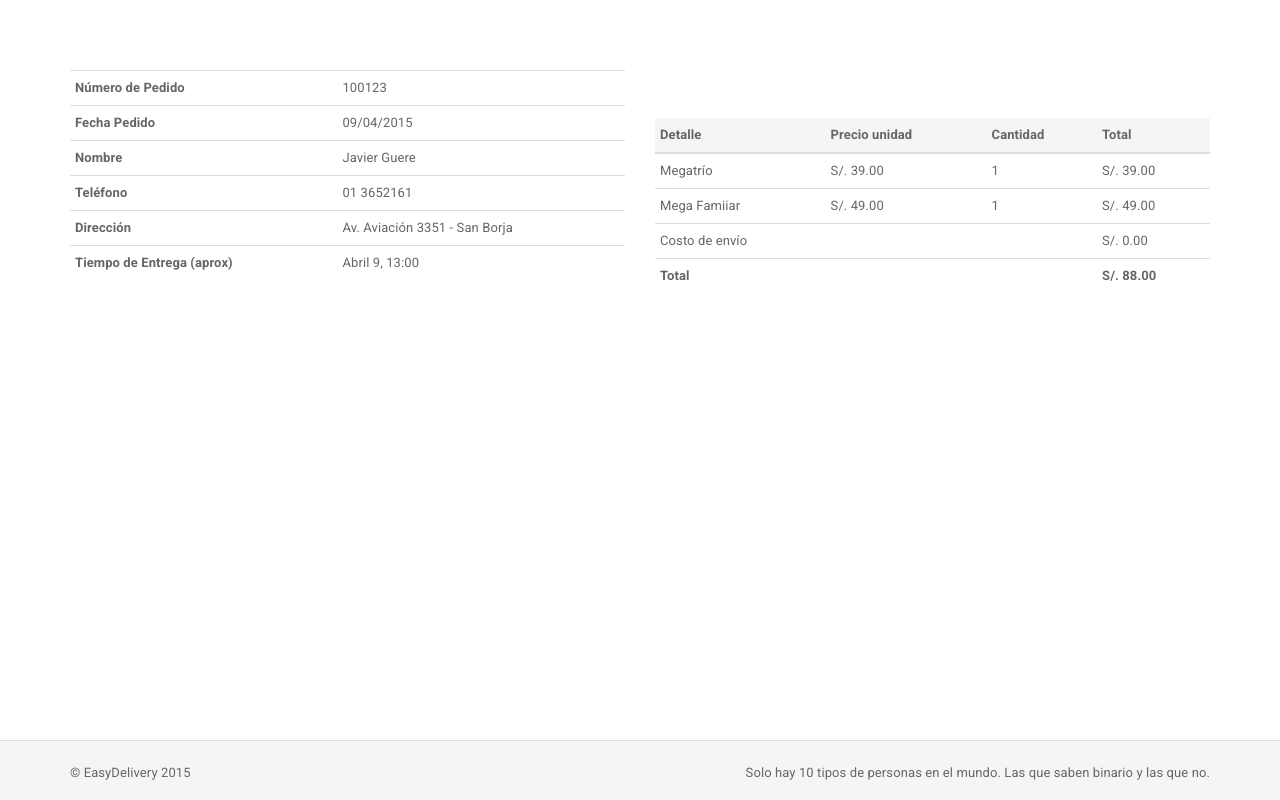
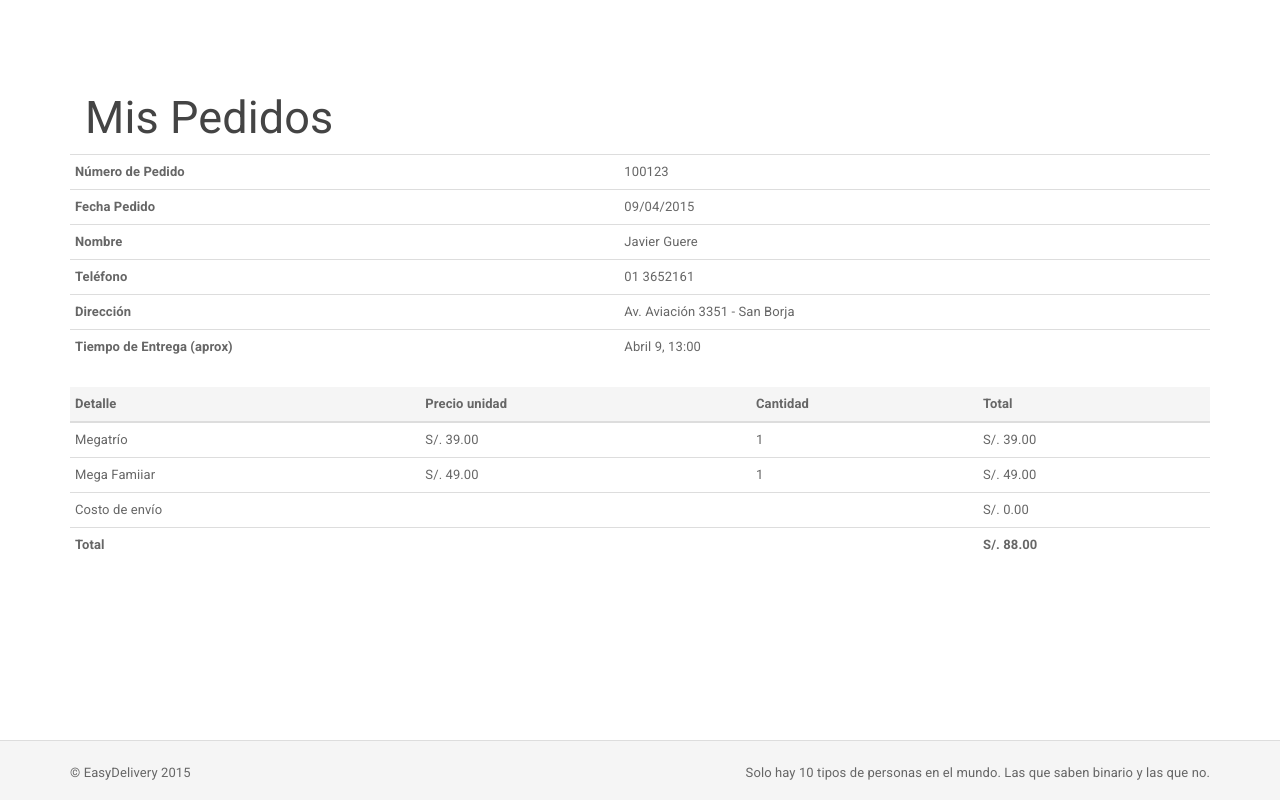
Before and after one commit to dmichelena/easydelivery, a Yii app: template views/usuario/detalle.php in a window 1280 px wide. Run offline with PHP 8.4 and a stand-in for Yii, Linux system fonts and the light colour scheme; the template is opened without the code that fills it, so the values that code supplies are empty; some libraries are stand-ins or nearby versions.

Commit message:
detalle pedido

```diff
--- a/views/usuario/detalle.php
+++ b/views/usuario/detalle.php
@@ -1,5 +1,9 @@
+<div class="col-lg-9 col-md-9 col-xs-6">
+    <h2>Mis Pedidos</h2>
+</div>
+
 <div class="row">
-    <div class="col-lg-6 col-md-6 col-xs-12">
+    <div class="col-lg-12 col-md-12 col-xs-12">
         <table class="table table-condensed table-hover">
             <tbody>
             <tr>
@@ -32,7 +36,7 @@
     <br />
     <br />
 
-    <div class="col-lg-6 col-md-6 col-xs-12">
+    <div class="col-lg-12 col-md-12 col-xs-12">
         <table class="table table-condensed table-hover">
             <thead>
             <tr class="active">
```
